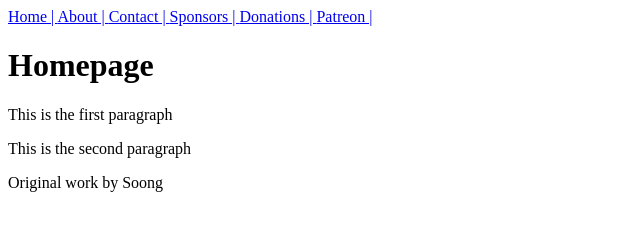
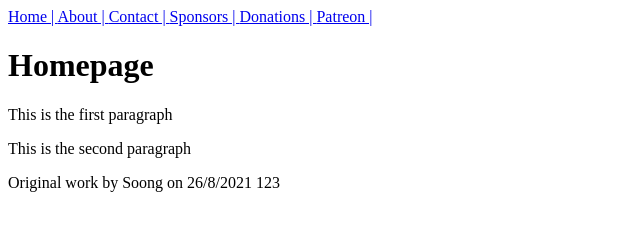
Before and after one commit to wvsoong/xWebDev, a plain HTML site: page Homepage.html in a window 1280 px wide. Shown: the whole page, without its empty margins (0-640 px from the left). Drawn offline with Linux system fonts and the light colour scheme.

Commit message:
Editted the latest amendment date to homepage.html

```diff
--- a/Homepage.html
+++ b/Homepage.html
@@ -14,6 +14,6 @@
     <p>This is the second paragraph </p>
   </body>
   <footer>
-    Original work by Soong
+    Original work by Soong on 26/8/2021 123
   </footer>
 </html>
```
